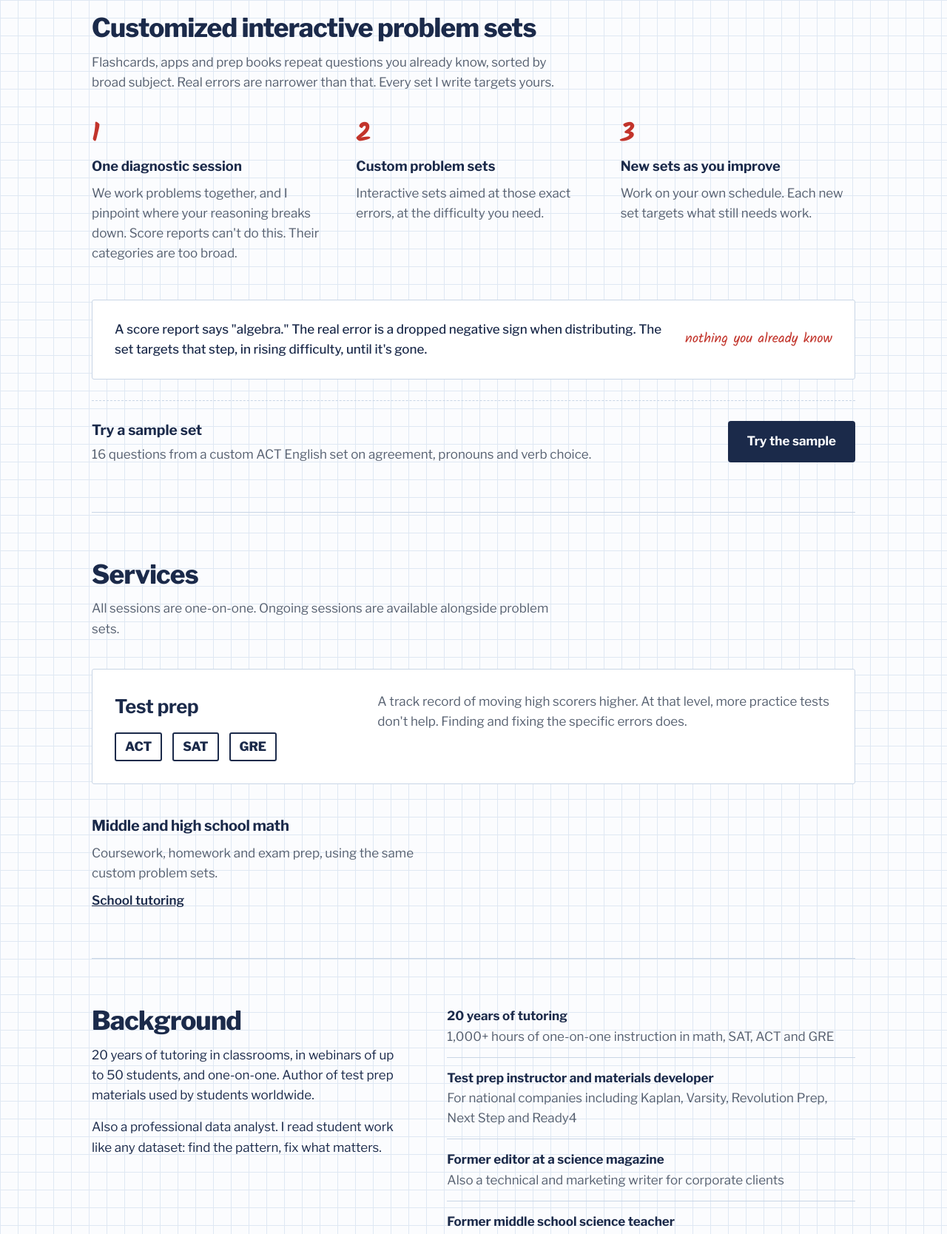
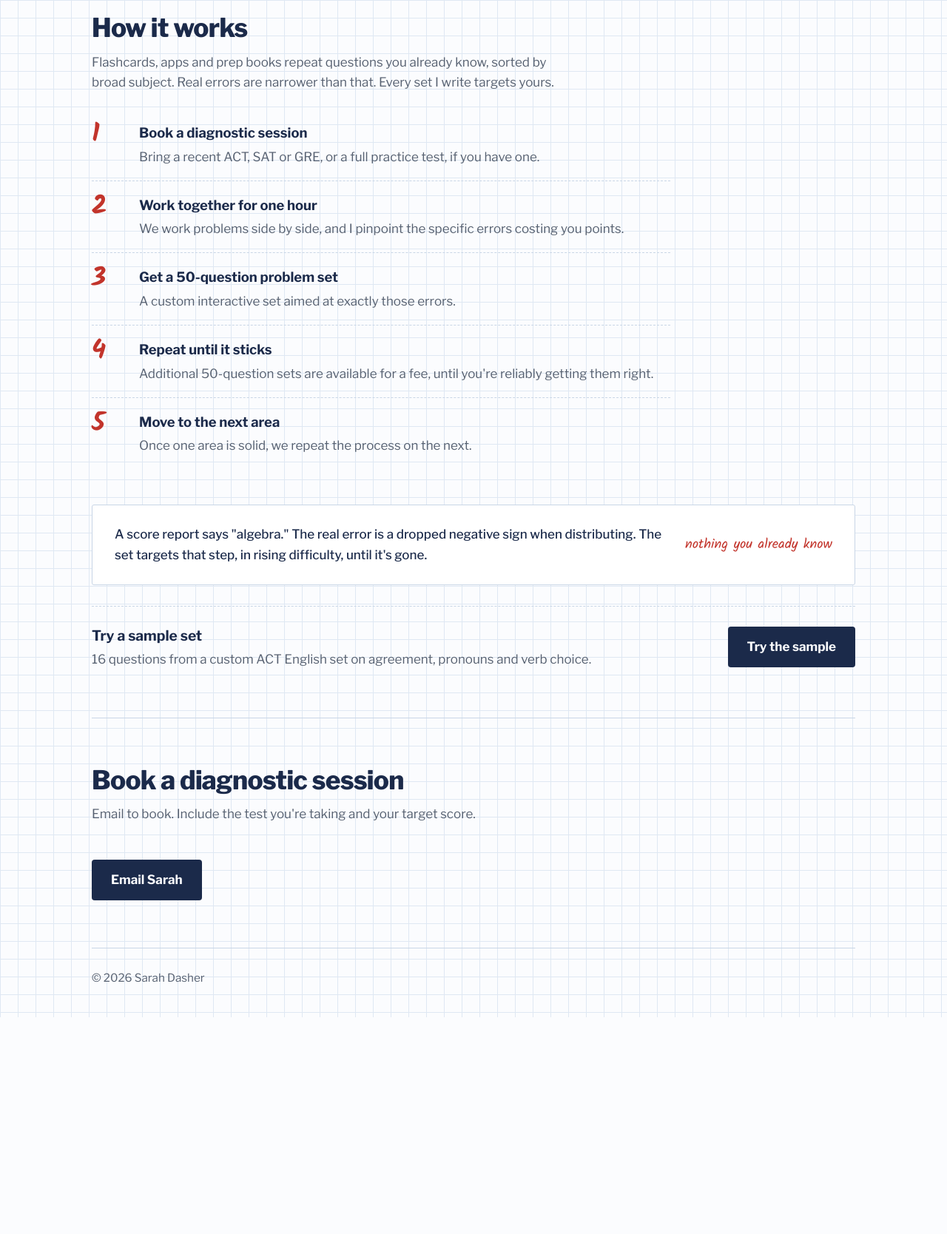
Before and after one commit to sdasher/sarahdasher.com, a plain HTML site: page testprep/index.html in a window 1280 px wide. Shown: the part 720-2388 px from the top of the page at 74% size. After the commit the page ends 2095 px from the top, so only its background shows below. Drawn offline with nearby package versions, Linux system fonts and the light colour scheme.

Commit message:
Add files via upload

```diff
--- a/testprep/index.html
+++ b/testprep/index.html
@@ -17,6 +17,7 @@
     <nav aria-label="Main">
       <a href="./" aria-current="page">Test prep</a>
       <a href="../tutoring/">School tutoring</a>
+      <a href="../about/">About</a>
       <a class="hide-sm" href="#contact">Contact</a>
     </nav>
   </header>
@@ -49,20 +50,28 @@
     </div>
 
     <section id="method">
-      <h2 class="section">Customized interactive problem sets</h2>
+      <h2 class="section">How it works</h2>
       <p class="intro">Flashcards, apps and prep books repeat questions you already know, sorted by broad subject. Real errors are narrower than that. Every set I write targets yours.</p>
-      <ol class="steps">
+      <ol class="process">
         <li>
-          <h3>One diagnostic session</h3>
-          <p>We work problems together, and I pinpoint where your reasoning breaks down. Score reports can't do this. Their categories are too broad.</p>
+          <h3>Book a diagnostic session</h3>
+          <p>Bring a recent ACT, SAT or GRE, or a full practice test, if you have one.</p>
         </li>
         <li>
-          <h3>Custom problem sets</h3>
-          <p>Interactive sets aimed at those exact errors, at the difficulty you need.</p>
+          <h3>Work together for one hour</h3>
+          <p>We work problems side by side, and I pinpoint the specific errors costing you points.</p>
         </li>
         <li>
-          <h3>New sets as you improve</h3>
-          <p>Work on your own schedule. Each new set targets what still needs work.</p>
+          <h3>Get a 50-question problem set</h3>
+          <p>A custom interactive set aimed at exactly those errors.</p>
+        </li>
+        <li>
+          <h3>Repeat until it sticks</h3>
+          <p>Additional 50-question sets are available for a fee, until you're reliably getting them right.</p>
+        </li>
+        <li>
+          <h3>Move to the next area</h3>
+          <p>Once one area is solid, we repeat the process on the next.</p>
         </li>
       </ol>
 
@@ -80,55 +89,15 @@
       </div>
     </section>
 
-    <section id="services">
-      <h2 class="section">Services</h2>
-      <p class="intro">All sessions are one-on-one. Ongoing sessions are available alongside problem sets.</p>
-      <div class="services">
-        <div class="service lead">
-          <div>
-            <h3>Test prep</h3>
-            <div class="tests"><span>ACT</span><span>SAT</span><span>GRE</span></div>
-          </div>
-          <p>A track record of moving high scorers higher. At that level, more practice tests don't help. Finding and fixing the specific errors does.</p>
-        </div>
-        <div class="service">
-          <h3>Middle and high school math</h3>
-          <p>Coursework, homework and exam prep, using the same custom problem sets.</p>
-          <a class="more" href="../tutoring/">School tutoring</a>
-        </div>
-      </div>
-    </section>
-
-    <section id="about">
-      <div class="about">
-        <div>
-          <h2 class="section">Background</h2>
-          <p>20 years of tutoring in classrooms, in webinars of up to 50 students, and one-on-one. Author of test prep materials used by students worldwide.</p>
-          <p>Also a professional data analyst. I read student work like any dataset: find the pattern, fix what matters.</p>
-        </div>
-        <ul class="creds">
-          <li><strong>20 years of tutoring</strong><span>1,000+ hours of one-on-one instruction in math, SAT, ACT and GRE</span></li>
-          <li><strong>Test prep instructor and materials developer</strong><span>For national companies including Kaplan, Varsity, Revolution Prep, Next Step and Ready4</span></li>
-          <li><strong>Former editor at a science magazine</strong><span>Also a technical and marketing writer for corporate clients</span></li>
-          <li><strong>Former middle school science teacher</strong></li>
-          <li><strong>B.A., Amherst College</strong><span>M.S., University of Arizona; M.S., University of Wisconsin–Madison</span></li>
-        </ul>
-      </div>
-    </section>
-
     <section id="contact" class="contact">
       <h2 class="section">Book a diagnostic session</h2>
-      <p class="intro">Email your test, current score and target.</p>
+      <p class="intro">Email to book. Include the test you're taking and your target score.</p>
       <a class="button" href="mailto:dashertutor@gmail.com?subject=Test%20prep%20inquiry">Email Sarah</a>
     </section>
   </main>
 
   <footer>
     <span>&copy; 2026 Sarah Dasher</span>
-    <span>
-      <a href="https://www.linkedin.com/in/sarahdasher/">LinkedIn</a>
-      <a href="https://sdasher.github.io/">Portfolio</a>
-    </span>
   </footer>
 </div>
 </body>
```
